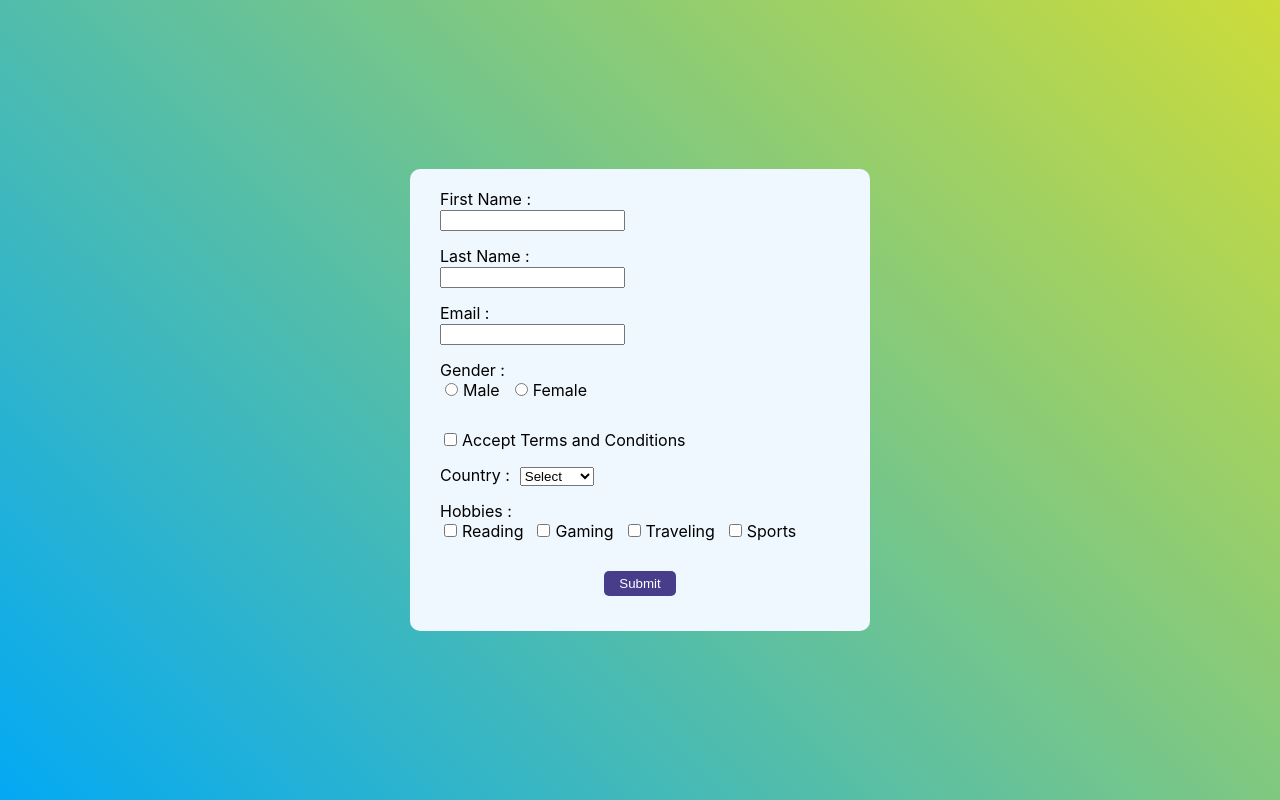
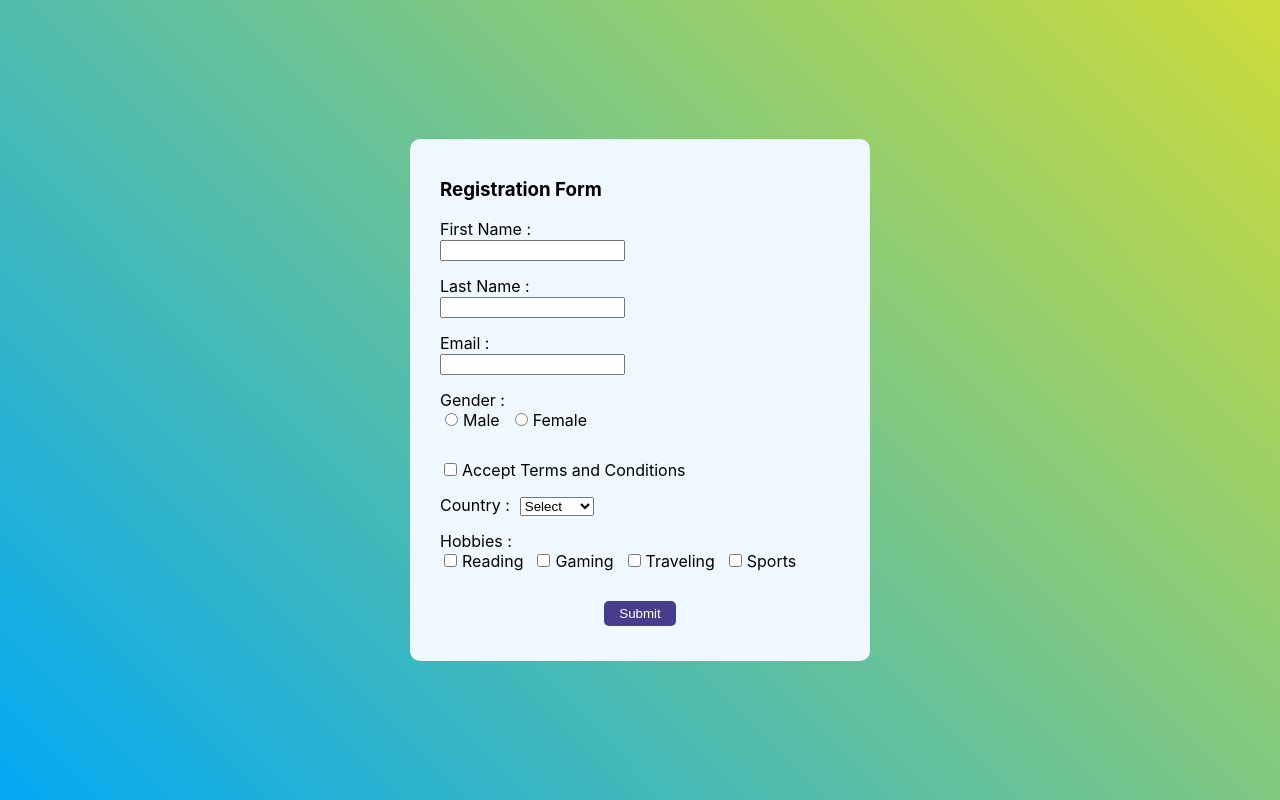
Before and after one commit to Magesh2507/form-validation-reactjs, a React (Create React App) app: page / in a window 1280 px wide. Built offline with nearby package versions, Linux system fonts and the light colour scheme.

Commit message:
Update App.js

```diff
--- a/src/App.js
+++ b/src/App.js
@@ -41,6 +41,7 @@ function App() {
         onSubmit={onSubmit}
       >
         <Form>
+          <h3>Registration Form</h3>
           <div>
             <label htmlFor="firstName">First Name :</label><br></br>
             <Field
```
